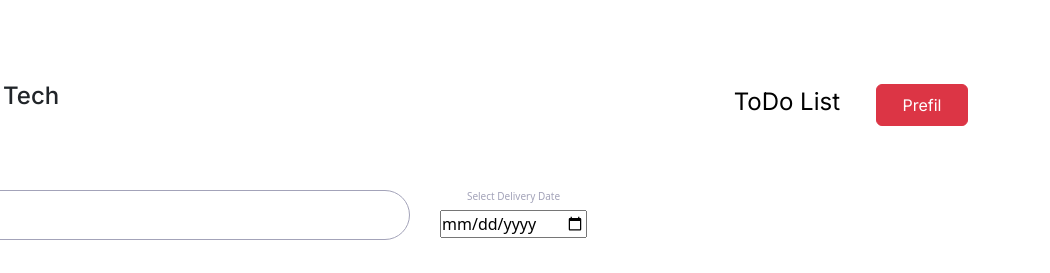
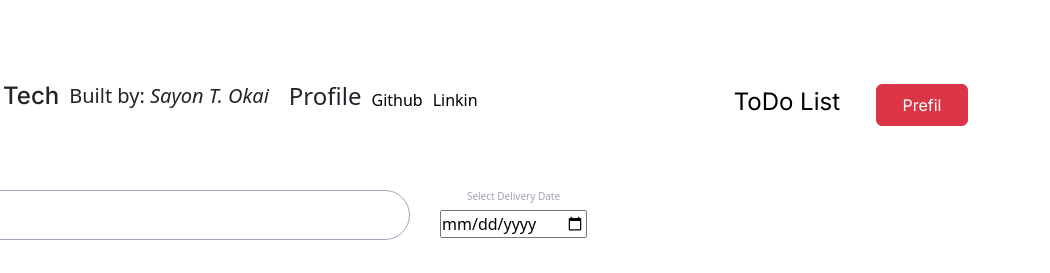
Before and after one commit to Sayon-okai/starlight-tech-todo-list, a plain HTML site: page index.html in a window 1280 px wide. Shown: the top 273 px of the page, 230-1280 px from the left. Drawn offline with nearby package versions, Linux system fonts and the light colour scheme.

Commit message:
Developer profile added

```diff
--- a/index.html
+++ b/index.html
@@ -21,6 +21,12 @@
                     d="m10.97 4.97-.02.022-3.473 4.425-2.093-2.094a.75.75 0 0 0-1.06 1.06L6.97 11.03a.75.75 0 0 0 1.079-.02l3.992-4.99a.75.75 0 0 0-1.071-1.05" />
 
         </svg> </i> <h1 class="logo-text">Starlight Tech</h1>
+         <h5>Built by: <em>Sayon T. Okai</em></h5>
+         <p>
+            <h4>Profile</h4>
+            <a href="https://github.com/Sayon-okai">Github</a>
+            <a href="https://www.linkedin.com/in/sayon-t-okai-12554b245/">Linkin</a>
+         </p>
      </span>
        <nav class="app-navbar">
            <ul>
```
